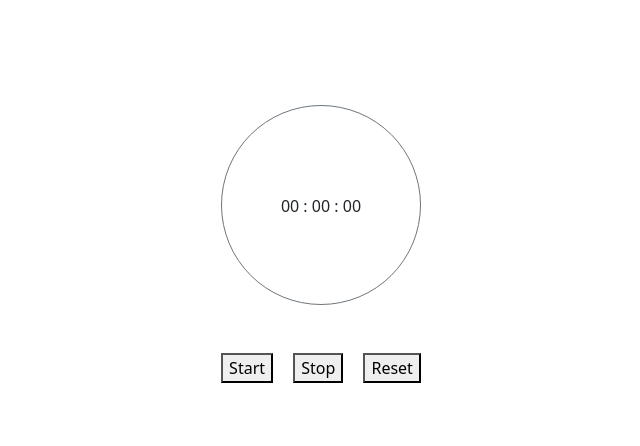
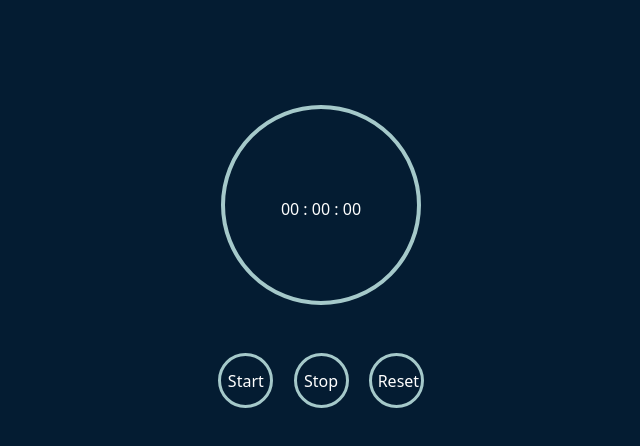
Before and after one commit to verchetz/simple-stopwatch1, a plain HTML site: page index.html in a window 1280 px wide. Shown: the whole page, without its empty margins (319-959 px from the left). Drawn offline with nearby package versions, Linux system fonts and the light colour scheme.

Commit message:
mendekor tampilan

```diff
--- a/index.html
+++ b/index.html
@@ -8,19 +8,33 @@
     <link href="https://cdn.jsdelivr.net/npm/bootstrap@5.2.1/dist/css/bootstrap.min.css" rel="stylesheet" integrity="sha384-iYQeCzEYFbKjA/T2uDLTpkwGzCiq6soy8tYaI1GyVh/UjpbCx/TYkiZhlZB6+fzT" crossorigin="anonymous" />
     <title>Document</title>
   </head>
-  <body>
+  <body style="background: #041c32">
+    <!-- <svg xmlns="http://www.w3.org/2000/svg" viewBox="0 0 1440 320">
+      <path
+        fill="#395b64"
+        fill-opacity="1"
+        d="M0,192L24,170.7C48,149,96,107,144,128C192,149,240,235,288,234.7C336,235,384,149,432,112C480,75,528,85,576,106.7C624,128,672,160,720,149.3C768,139,816,85,864,90.7C912,96,960,160,1008,154.7C1056,149,1104,75,1152,69.3C1200,64,1248,128,1296,176C1344,224,1392,256,1416,272L1440,288L1440,0L1416,0C1392,0,1344,0,1296,0C1248,0,1200,0,1152,0C1104,0,1056,0,1008,0C960,0,912,0,864,0C816,0,768,0,720,0C672,0,624,0,576,0C528,0,480,0,432,0C384,0,336,0,288,0C240,0,192,0,144,0C96,0,48,0,24,0L0,0Z"
+      ></path>
+    </svg> -->
     <div class="container cons text-center">
-      <div class="inner border border-secondary mb-5 rounded-circle">
+      <div class="inner border-cos mb-5 rounded-circle">
         <span class="text jam">00 :</span>
         <span class="text mnt">00 :</span>
         <span class="text dtk">00</span>
       </div>
-      <div class="buttons rounded-circle">
-        <button class="start">Start</button>
-        <button class="stop mx-3">Stop</button>
-        <button class="reset">Reset</button>
+      <div class="buttons">
+        <button class="start rounded-circle">Start</button>
+        <button class="stop mx-3 rounded-circle">Stop</button>
+        <button class="reset rounded-circle">Reset</button>
       </div>
     </div>
+    <!-- <svg xmlns="http://www.w3.org/2000/svg" viewBox="0 0 1440 320">
+      <path
+        fill="#395b64"
+        fill-opacity="1"
+        d="M0,192L24,170.7C48,149,96,107,144,128C192,149,240,235,288,234.7C336,235,384,149,432,112C480,75,528,85,576,106.7C624,128,672,160,720,149.3C768,139,816,85,864,90.7C912,96,960,160,1008,154.7C1056,149,1104,75,1152,69.3C1200,64,1248,128,1296,176C1344,224,1392,256,1416,272L1440,288L1440,320L1416,320C1392,320,1344,320,1296,320C1248,320,1200,320,1152,320C1104,320,1056,320,1008,320C960,320,912,320,864,320C816,320,768,320,720,320C672,320,624,320,576,320C528,320,480,320,432,320C384,320,336,320,288,320C240,320,192,320,144,320C96,320,48,320,24,320L0,320Z"
+      ></path>
+    </svg> -->
   </body>
   <script src="script.js"></script>
 </html>
--- a/style.css
+++ b/style.css
@@ -1,7 +1,43 @@
+.body {
+  height: 700px;
+}
 .inner {
   width: 200px;
   height: 200px;
   margin: 0 auto;
   line-height: 200px;
   margin-top: 105px;
+  background: #041c32;
+  color: white;
 }
+.border-cos {
+  border: 4px solid #a5c9ca;
+}
+button {
+  width: 55px;
+  height: 55px;
+  border: 3px solid #a5c9ca;
+  background: #041c32;
+  color: white;
+}
+.start {
+  transition: 0.6s;
+}
+.stop {
+  transition: 0.6s;
+}
+.reset {
+  transition: 0.6s;
+}
+.start:hover {
+  background-color: #a5c9ca;
+  color: black;
+}
+.stop:hover {
+  background-color: #a5c9ca;
+  color: black;
+}
+.reset:hover {
+  background-color: #a5c9ca;
+  color: black;
+}
```
